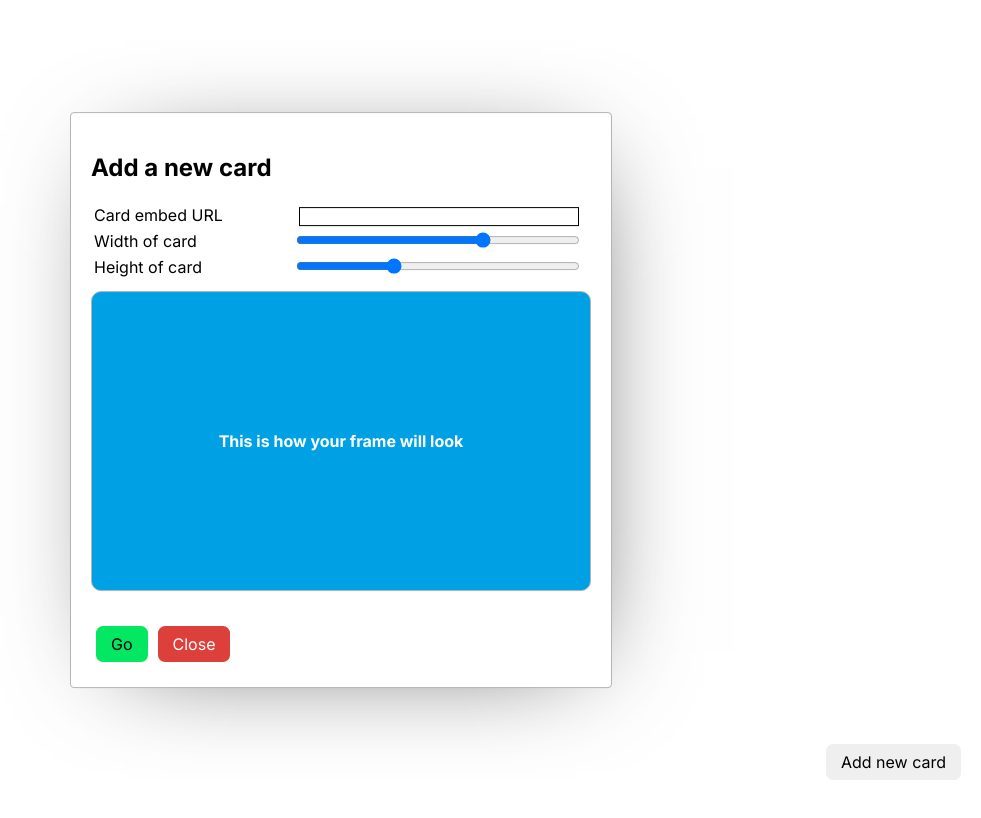
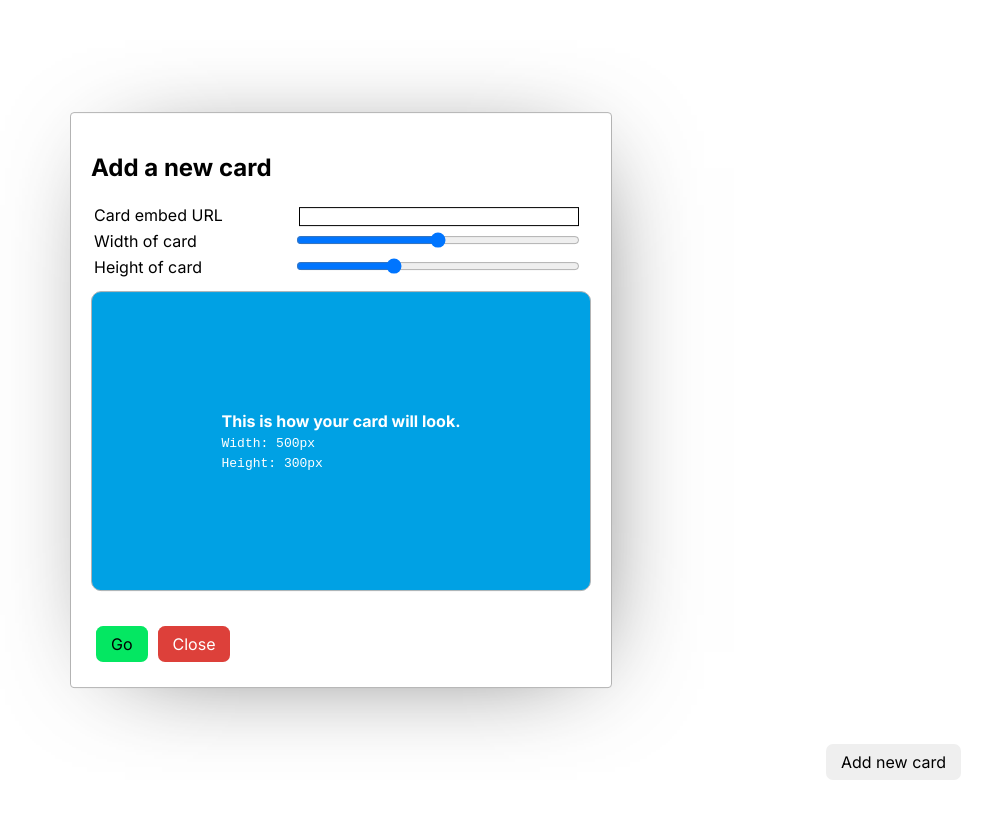
Before and after one commit to study-board/react, a React app: page / in a window 1280 px wide. Both pictures are taken after a click on the button "Add new card". Shown: the top 818 px of the page, without its empty margins (299-1280 px from the left). Built offline with nearby package versions, Linux system fonts and the light colour scheme; the HTML template or start-up script is replaced by a standard one.

Commit message:
Fixed card display

```diff
--- a/src/components/NewCardModal.js
+++ b/src/components/NewCardModal.js
@@ -68,7 +68,7 @@ const NewCardModal = (props) => {
                     <tr>
 
                         <td><label htmlFor="width">Width of card</label></td>
-                        <td><input required={true} type="range" id="width" step={1} value={500} min={100} max={700} onInput={(e) => setEFWidth(e.target.value)} /></td>
+                        <td><input required={true} type="range" id="width" step={1} value={500} min={100} max={900} onInput={(e) => setEFWidth(e.target.value)} /></td>
 
                     </tr>
 
@@ -90,7 +90,13 @@ const NewCardModal = (props) => {
                     width: EFWidth + "px"
                 }}
             >
-                <b>This is how your frame will look</b>
+                <div>
+                    <b>This is how your card will look.</b><br />
+                    <code>
+                        Width: {EFWidth}px<br />
+                        Height: {EFHeight}px <br/>
+                    </code>
+                </div>
             </div> <br />
 
             <input type="submit" className="good button" value="Go" />
```
